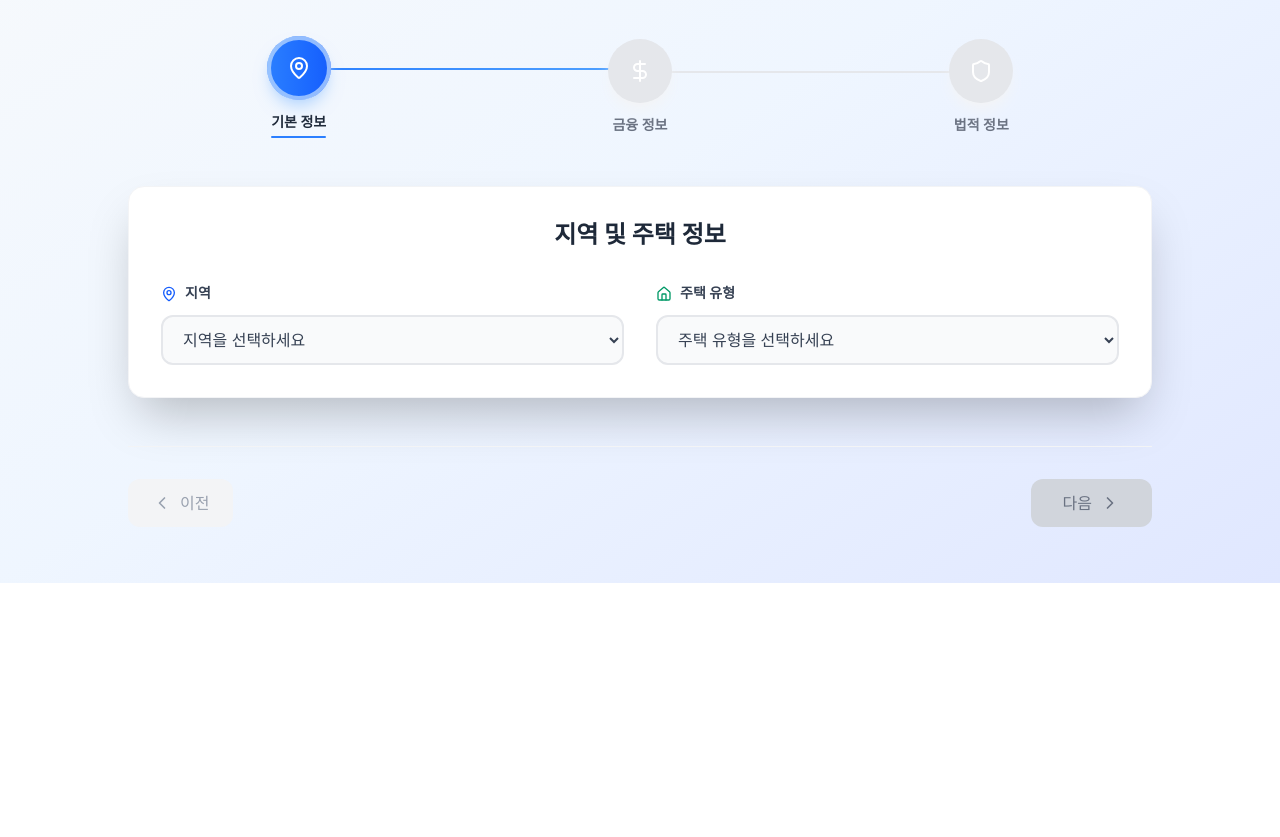
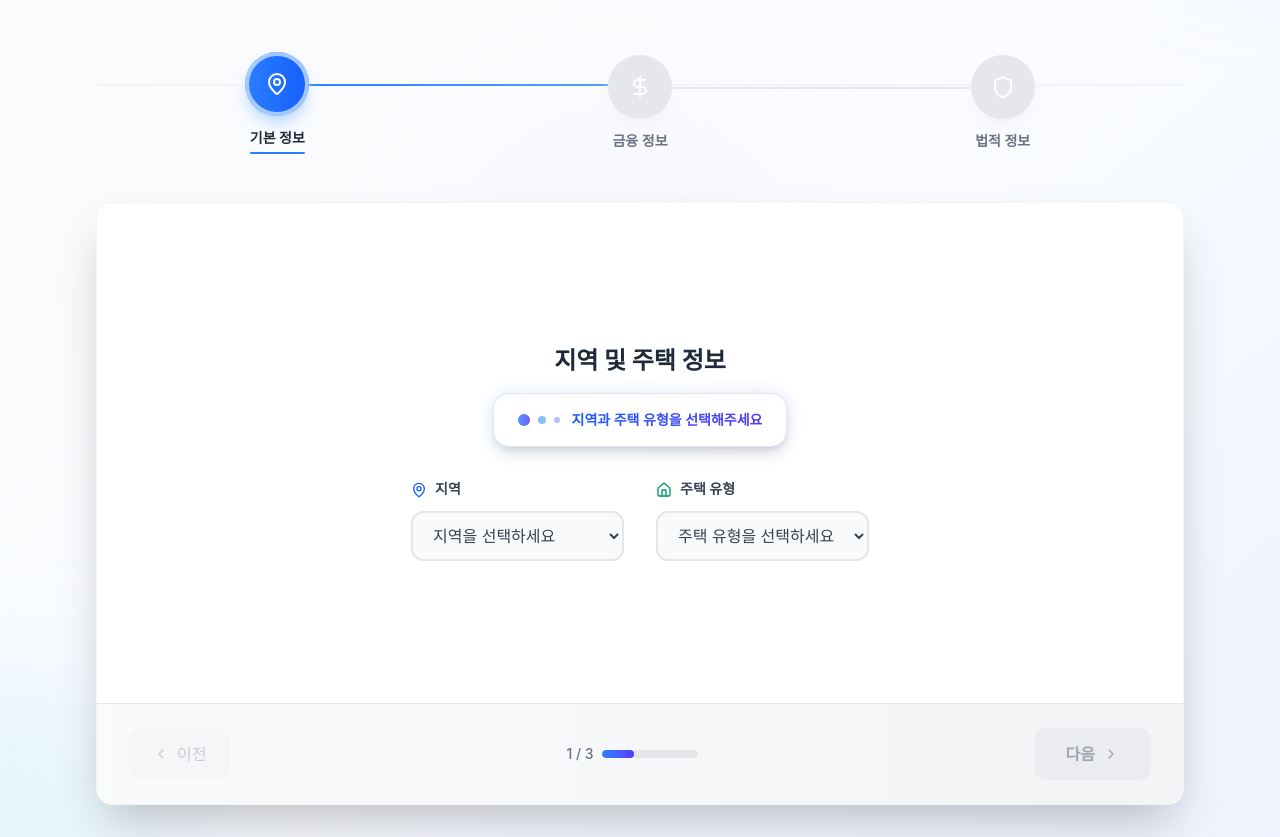
Before and after one commit to mungyun1/lease-shield, a Next.js app: page /input in a window 1280 px wide. Shown: the part 217-1054 px from the top of the page. Before the commit the page ends 800 px from the top, so only its background shows below. Built offline with nearby package versions, Linux system fonts and the light colour scheme; a web font is replaced by a local one.

Commit message:
Style: Input페이지 디자인 개선

```diff
--- a/src/app/input/page.tsx
+++ b/src/app/input/page.tsx
@@ -2,13 +2,9 @@
 
 import { useState } from "react";
 import { MapPin, DollarSign, Shield } from "lucide-react";
-import {
-  StepIndicator,
-  NavigationButtons,
-  PageHeader,
-  StepForm,
-} from "@/components/input";
+import { StepIndicator, PageHeader, StepForm } from "@/components/input";
 import { ContractData } from "@/types";
+import { motion } from "framer-motion";
 
 const steps = [
   {
@@ -73,22 +69,26 @@ export default function InputPage() {
   };
 
   return (
-    <div className="min-h-screen bg-gradient-to-br from-slate-50 via-blue-50 to-indigo-100 p-4">
-      <div className="max-w-5xl mx-auto">
+    <div className="min-h-screen bg-gradient-to-br from-slate-50 via-blue-50/30 to-indigo-100/50 relative overflow-hidden">
+      {/* 배경 장식 요소들 */}
+      <div className="absolute inset-0 overflow-hidden pointer-events-none">
+        <div className="absolute -top-40 -right-40 w-80 h-80 bg-gradient-to-br from-blue-200/20 to-indigo-300/20 rounded-full blur-3xl"></div>
+        <div className="absolute -bottom-40 -left-40 w-80 h-80 bg-gradient-to-tr from-emerald-200/20 to-blue-300/20 rounded-full blur-3xl"></div>
+        <div className="absolute top-1/2 left-1/2 transform -translate-x-1/2 -translate-y-1/2 w-96 h-96 bg-gradient-to-r from-purple-200/10 to-pink-200/10 rounded-full blur-3xl"></div>
+      </div>
+
+      <div className="relative z-10 max-w-6xl mx-auto p-4 sm:p-6 lg:p-8">
         <PageHeader />
         <StepIndicator steps={steps} currentStep={currentStep} />
         <StepForm
           currentStep={currentStep}
           contractData={contractData}
           setContractData={setContractData}
-        />
-        <NavigationButtons
-          currentStep={currentStep}
-          totalSteps={steps.length}
           onPrevStep={prevStep}
           onNextStep={nextStep}
           onSubmit={handleSubmit}
           isStepValid={isStepValid()}
+          totalSteps={steps.length}
         />
       </div>
     </div>
--- a/src/components/input/BasicInfoStep.tsx
+++ b/src/components/input/BasicInfoStep.tsx
@@ -13,9 +13,30 @@ export default function BasicInfoStep({
   return (
     <div className="space-y-8">
       <div className="text-center mb-8">
-        <h2 className="text-2xl font-bold text-gray-800 mb-2">
+        <h2 className="text-2xl font-bold text-gray-800 mb-4">
           지역 및 주택 정보
         </h2>
+        <div className="relative inline-block">
+          <div className="absolute inset-0 bg-gradient-to-r from-blue-400 to-indigo-500 rounded-2xl blur-sm opacity-20"></div>
+          <div className="relative bg-white border border-gray-200 rounded-2xl px-6 py-4 shadow-lg hover:shadow-xl transition-all duration-300 transform hover:-translate-y-1">
+            <div className="flex items-center justify-center gap-3">
+              <div className="flex items-center gap-2">
+                <div className="w-3 h-3 bg-gradient-to-r from-blue-500 to-indigo-600 rounded-full animate-pulse"></div>
+                <div
+                  className="w-2 h-2 bg-blue-400 rounded-full animate-pulse"
+                  style={{ animationDelay: "0.2s" }}
+                ></div>
+                <div
+                  className="w-1.5 h-1.5 bg-indigo-400 rounded-full animate-pulse"
+                  style={{ animationDelay: "0.4s" }}
+                ></div>
+              </div>
+              <span className="text-sm font-semibold text-gray-700 bg-gradient-to-r from-blue-600 to-indigo-600 bg-clip-text text-transparent">
+                지역과 주택 유형을 선택해주세요
+              </span>
+            </div>
+          </div>
+        </div>
       </div>
 
       <div className="grid md:grid-cols-2 gap-8">
--- a/src/components/input/FinancialInfoStep.tsx
+++ b/src/components/input/FinancialInfoStep.tsx
@@ -13,7 +13,28 @@ export default function FinancialInfoStep({
   return (
     <div className="space-y-8">
       <div className="text-center mb-8">
-        <h2 className="text-2xl font-bold text-gray-800 mb-2">금융 정보</h2>
+        <h2 className="text-2xl font-bold text-gray-800 mb-4">금융 정보</h2>
+        <div className="relative inline-block">
+          <div className="absolute inset-0 bg-gradient-to-r from-emerald-400 to-green-500 rounded-2xl blur-sm opacity-20"></div>
+          <div className="relative bg-white border border-gray-200 rounded-2xl px-6 py-4 shadow-lg hover:shadow-xl transition-all duration-300 transform hover:-translate-y-1">
+            <div className="flex items-center justify-center gap-3">
+              <div className="flex items-center gap-2">
+                <div className="w-3 h-3 bg-gradient-to-r from-emerald-500 to-green-600 rounded-full animate-pulse"></div>
+                <div
+                  className="w-2 h-2 bg-emerald-400 rounded-full animate-pulse"
+                  style={{ animationDelay: "0.2s" }}
+                ></div>
+                <div
+                  className="w-1.5 h-1.5 bg-green-400 rounded-full animate-pulse"
+                  style={{ animationDelay: "0.4s" }}
+                ></div>
+              </div>
+              <span className="text-sm font-semibold text-gray-700 bg-gradient-to-r from-emerald-600 to-green-600 bg-clip-text text-transparent">
+                보증금과 대출 금액을 입력해주세요
+              </span>
+            </div>
+          </div>
+        </div>
       </div>
 
       <div className="grid md:grid-cols-2 gap-8">
--- a/src/components/input/LegalInfoStep.tsx
+++ b/src/components/input/LegalInfoStep.tsx
@@ -12,9 +12,30 @@ export default function LegalInfoStep({
   return (
     <div className="space-y-8">
       <div className="text-center mb-8">
-        <h2 className="text-2xl font-bold text-gray-800 mb-2">
+        <h2 className="text-2xl font-bold text-gray-800 mb-4">
           법적 보호 정보
         </h2>
+        <div className="relative inline-block">
+          <div className="absolute inset-0 bg-gradient-to-r from-purple-400 to-pink-500 rounded-2xl blur-sm opacity-20"></div>
+          <div className="relative bg-white border border-gray-200 rounded-2xl px-6 py-4 shadow-lg hover:shadow-xl transition-all duration-300 transform hover:-translate-y-1">
+            <div className="flex items-center justify-center gap-3">
+              <div className="flex items-center gap-2">
+                <div className="w-3 h-3 bg-gradient-to-r from-purple-500 to-pink-600 rounded-full animate-pulse"></div>
+                <div
+                  className="w-2 h-2 bg-purple-400 rounded-full animate-pulse"
+                  style={{ animationDelay: "0.2s" }}
+                ></div>
+                <div
+                  className="w-1.5 h-1.5 bg-pink-400 rounded-full animate-pulse"
+                  style={{ animationDelay: "0.4s" }}
+                ></div>
+              </div>
+              <span className="text-sm font-semibold text-gray-700 bg-gradient-to-r from-purple-600 to-pink-600 bg-clip-text text-transparent">
+                법적 정보를 확인하고 진단을 시작하세요
+              </span>
+            </div>
+          </div>
+        </div>
       </div>
 
       <div className="space-y-6">
--- a/src/components/input/NavigationButtons.tsx
+++ b/src/components/input/NavigationButtons.tsx
@@ -1,5 +1,10 @@
 import { motion } from "framer-motion";
-import { ChevronRight, ChevronLeft } from "lucide-react";
+import {
+  ChevronRight,
+  ChevronLeft,
+  ArrowRight,
+  CheckCircle,
+} from "lucide-react";
 
 interface NavigationButtonsProps {
   currentStep: number;
@@ -19,47 +24,68 @@ export default function NavigationButtons({
   isStepValid,
 }: NavigationButtonsProps) {
   return (
-    <div className="flex justify-between items-center mt-12 pt-8 border-t border-gray-100">
+    <div className="bg-gradient-to-r from-gray-50 to-gray-100 px-8 py-6 border-t border-gray-200">
+      <div className="flex justify-between items-center">
+        {/* 이전 버튼 */}
         <motion.button
-        whileHover={{ scale: 1.05 }}
-        whileTap={{ scale: 0.95 }}
+          whileHover={{ scale: 1.02, x: -2 }}
+          whileTap={{ scale: 0.98 }}
           onClick={onPrevStep}
           disabled={currentStep === 1}
-        className={`flex items-center px-6 py-3 rounded-xl font-medium transition-all duration-200 ${
+          className={`flex items-center px-6 py-3.5 rounded-xl font-medium transition-all duration-300 cursor-pointer ${
             currentStep === 1
-            ? "bg-gray-100 text-gray-400 cursor-not-allowed"
-            : "bg-gray-600 text-white hover:bg-gray-700 shadow-lg hover:shadow-xl"
+              ? "bg-gray-100 text-gray-400 cursor-not-allowed opacity-50"
+              : "bg-white text-gray-700 hover:bg-gray-50 shadow-md hover:shadow-lg border border-gray-200 hover:border-gray-300"
           }`}
         >
-        <ChevronLeft className="w-5 h-5 mr-2" />
+          <ChevronLeft className="w-4 h-4 mr-2" />
           이전
         </motion.button>
 
+        {/* 진행률 표시 */}
+        <div className="flex items-center space-x-2">
+          <span className="text-sm text-gray-500 font-medium">
+            {currentStep} / {totalSteps}
+          </span>
+          <div className="w-24 h-2 bg-gray-200 rounded-full overflow-hidden">
+            <motion.div
+              className="h-full bg-gradient-to-r from-blue-500 to-indigo-600 rounded-full"
+              initial={{ width: 0 }}
+              animate={{ width: `${(currentStep / totalSteps) * 100}%` }}
+              transition={{ duration: 0.5, ease: "easeOut" }}
+            />
+          </div>
+        </div>
+
+        {/* 다음/제출 버튼 */}
         {currentStep < totalSteps ? (
           <motion.button
-          whileHover={{ scale: 1.05 }}
-          whileTap={{ scale: 0.95 }}
+            whileHover={{ scale: 1.02, x: 2 }}
+            whileTap={{ scale: 0.98 }}
             onClick={onNextStep}
             disabled={!isStepValid}
-          className={`flex items-center px-8 py-3 rounded-xl font-medium transition-all duration-200 ${
+            className={`flex items-center px-8 py-3.5 rounded-xl font-semibold transition-all duration-300 cursor-pointer ${
               isStepValid
-              ? "bg-gradient-to-r from-blue-600 to-indigo-600 text-white shadow-lg hover:shadow-xl hover:from-blue-700 hover:to-indigo-700"
-              : "bg-gray-300 text-gray-500 cursor-not-allowed"
+                ? "bg-gradient-to-r from-blue-600 to-indigo-600 text-white shadow-lg hover:shadow-xl hover:from-blue-700 hover:to-indigo-700 transform hover:-translate-y-0.5"
+                : "bg-gray-200 text-gray-500 cursor-not-allowed opacity-60"
             }`}
           >
             다음
-          <ChevronRight className="w-5 h-5 ml-2" />
+            <ChevronRight className="w-4 h-4 ml-2" />
           </motion.button>
         ) : (
           <motion.button
-          whileHover={{ scale: 1.05 }}
-          whileTap={{ scale: 0.95 }}
+            whileHover={{ scale: 1.02, x: 2 }}
+            whileTap={{ scale: 0.98 }}
             onClick={onSubmit}
-          className="px-10 py-3 bg-gradient-to-r from-green-600 to-emerald-600 text-white rounded-xl font-semibold shadow-lg hover:shadow-xl hover:from-green-700 hover:to-emerald-700 transition-all duration-200"
+            className="flex items-center px-8 py-3.5 bg-gradient-to-r from-emerald-500 to-green-600 text-white rounded-xl font-semibold shadow-lg hover:shadow-xl hover:from-emerald-600 hover:to-green-700 transition-all duration-300 transform hover:-translate-y-0.5 cursor-pointer"
           >
+            <CheckCircle className="w-4 h-4 mr-2" />
             위험 진단 시작하기
+            <ArrowRight className="w-4 h-4 ml-2" />
           </motion.button>
         )}
       </div>
+    </div>
   );
 }
--- a/src/components/input/StepForm.tsx
+++ b/src/components/input/StepForm.tsx
@@ -3,19 +3,31 @@ import { ContractData } from "@/types";
 import BasicInfoStep from "./BasicInfoStep";
 import FinancialInfoStep from "./FinancialInfoStep";
 import LegalInfoStep from "./LegalInfoStep";
+import NavigationButtons from "./NavigationButtons";
 
 interface StepFormProps {
   currentStep: number;
   contractData: ContractData;
   setContractData: (data: ContractData) => void;
+  onPrevStep: () => void;
+  onNextStep: () => void;
+  onSubmit: () => void;
+  isStepValid: boolean;
+  totalSteps: number;
 }
 
 export default function StepForm({
   currentStep,
   contractData,
   setContractData,
+  onPrevStep,
+  onNextStep,
+  onSubmit,
+  isStepValid,
+  totalSteps,
 }: StepFormProps) {
   return (
+    <div className="bg-white rounded-2xl shadow-2xl border border-gray-100 overflow-hidden">
       <AnimatePresence mode="wait">
         <motion.div
           key={currentStep}
@@ -23,7 +35,7 @@ export default function StepForm({
           animate={{ opacity: 1, x: 0, scale: 1 }}
           exit={{ opacity: 0, x: -30, scale: 0.95 }}
           transition={{ duration: 0.4, ease: "easeInOut" }}
-        className="bg-white rounded-2xl shadow-2xl p-8 border border-gray-100"
+          className="p-8 min-h-[500px] flex items-center justify-center"
         >
           {currentStep === 1 && (
             <BasicInfoStep
@@ -47,5 +59,15 @@ export default function StepForm({
           )}
         </motion.div>
       </AnimatePresence>
+
+      <NavigationButtons
+        currentStep={currentStep}
+        totalSteps={totalSteps}
+        onPrevStep={onPrevStep}
+        onNextStep={onNextStep}
+        onSubmit={onSubmit}
+        isStepValid={isStepValid}
+      />
+    </div>
   );
 }
```
Lines whose indentation alone changed are shown as unchanged.
